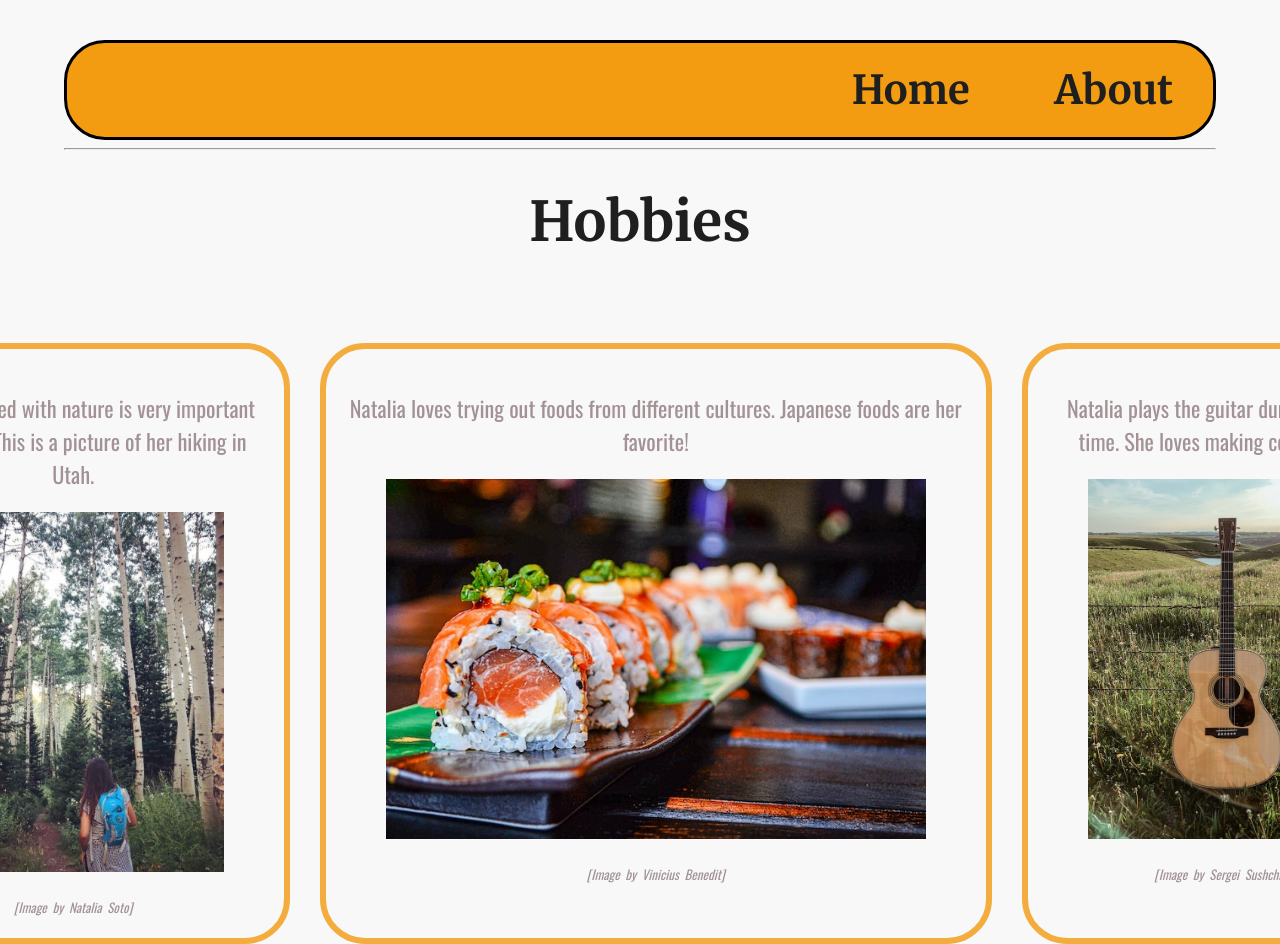
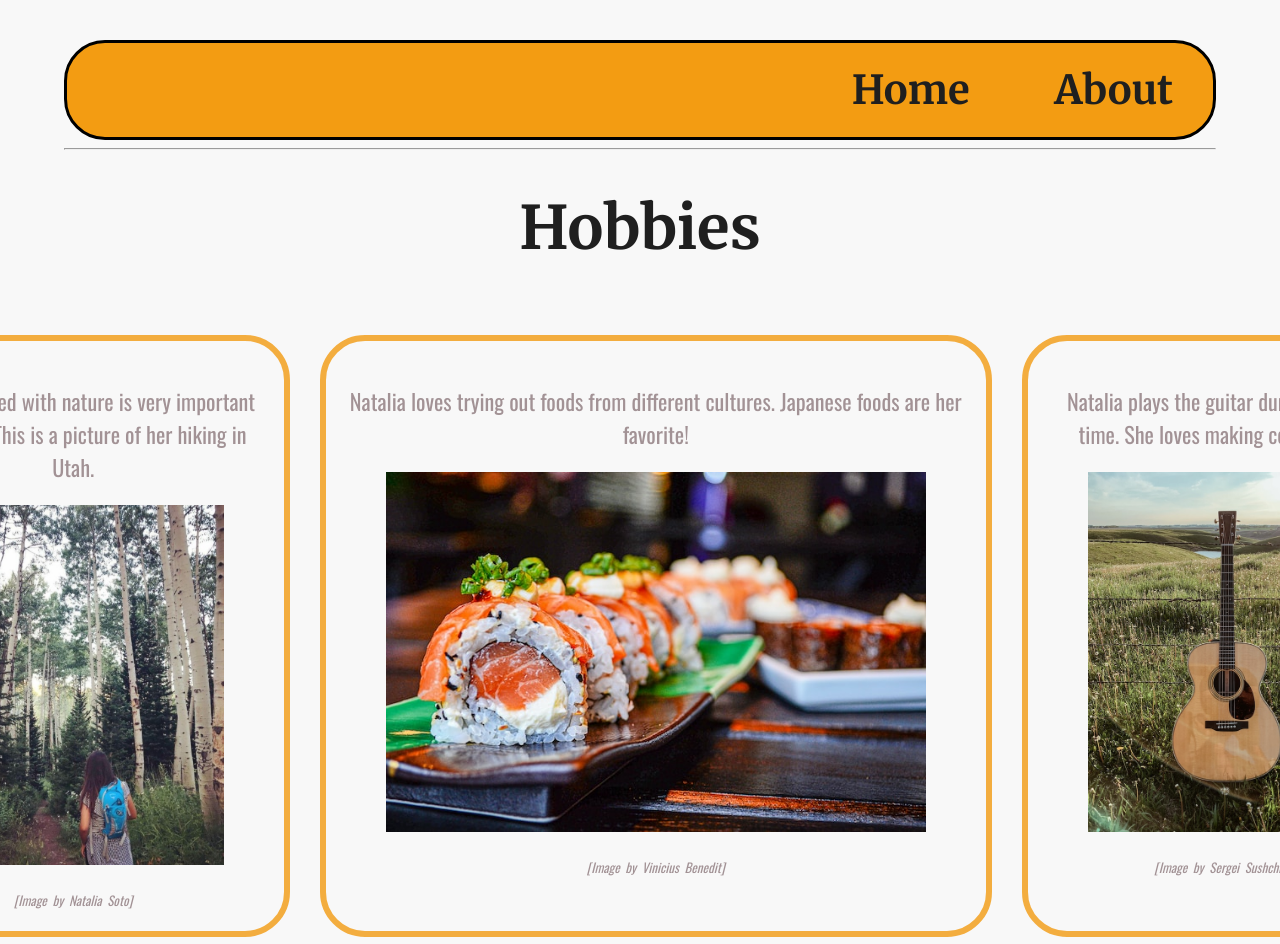
Before and after one commit to FixedBits/bioSite, a plain HTML site: page hobbies.html in a window 1280 px wide. Shown: the top 944 px of the page. Drawn offline with nearby package versions, Linux system fonts and the light colour scheme.

Commit message:
Updated Code

```diff
--- a/stylesheet.css
+++ b/stylesheet.css
@@ -198,8 +198,8 @@ button {
     color: #1F1F1F;
     font-family: 'Merriweather', serif, 'Times New Roman';
     font-weight: 700;
-    font-size: 55px;
-    padding-bottom: 50px;
+    font-size: 60px;
+    padding-bottom: 30px;
 }
 
 .hobbie-images {
```
Also changed, not shown: about.html (+1 -0 lines), hobbies.html (+1 -0 lines), index.html (+1 -0 lines).
